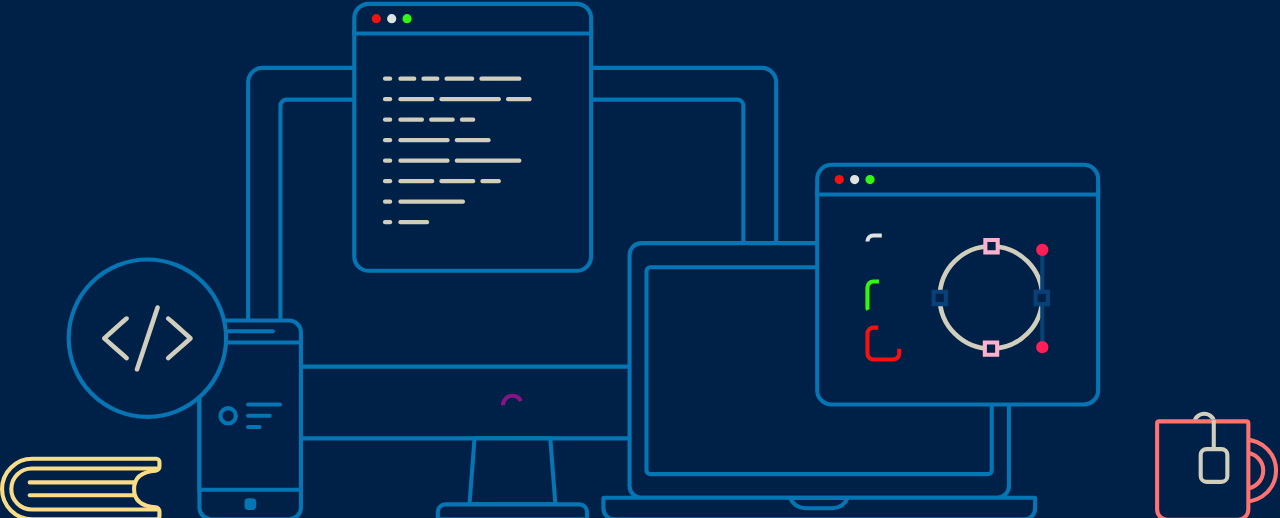
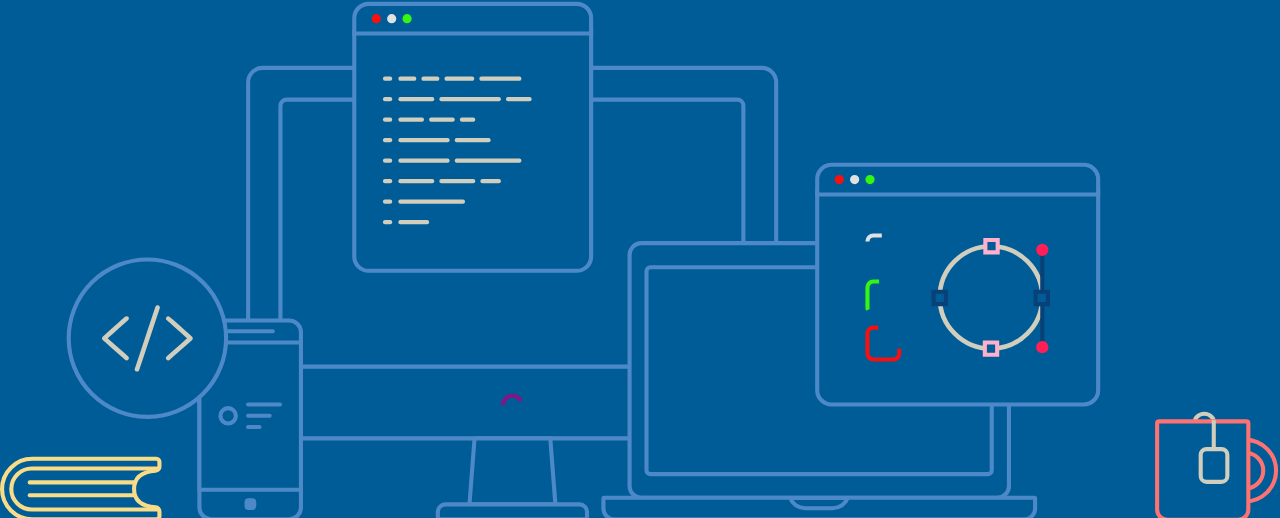
Before and after one commit to Sacsam005/my_portfolio_website, a plain HTML site: page index.html in a window 1280 px wide. Shown: the part 91-609 px from the top of the page. Drawn offline with nearby package versions, Linux system fonts and the light colour scheme; a web font is replaced by a local one.

Commit message:
background color chnaged

```diff
--- a/css/blog.css
+++ b/css/blog.css
@@ -51,7 +51,7 @@ span {
 }
 
 .blog-item h3 {
-  background-image: linear-gradient(90deg, #d32cca, blue);
+  background-image: linear-gradient(90deg, #964b92, #964b92);
   background-size: 0% 2px;
   background-repeat: no-repeat;
   background-position: left bottom;
@@ -101,7 +101,7 @@ a.button:hover {
 
 #blog-section {
   padding: 1rem 1rem;
-  background: #002147;
+  background: #005c97;
 }
 
 .col-xs-12,
--- a/css/contact.css
+++ b/css/contact.css
@@ -1,5 +1,5 @@
 body {
-  background: #002147;
+  background: #005C97;
   height: 100vh;
   overflow-x: hidden;
   color: #ccd3da;
--- a/css/mobile.css
+++ b/css/mobile.css
@@ -191,7 +191,7 @@
     left: -100%;
     -webkit-transition: 0.5s;
     transition: 0.5s;
-    background: #002147;
+    background: #005C97;
     margin: 0 auto;
     z-index: 1;
   }
--- a/css/project.scss
+++ b/css/project.scss
@@ -1,10 +1,10 @@
 * {
   box-sizing: border-box;
-  background-color: #002147;
+  background-color: #005c97;
 }
 
 body {
-  background: #002147;
+  background: #005c97;
   overflow-x: hidden;
 }
 
@@ -34,7 +34,7 @@ iframe {
   }
   .card-title h2,
   .card-title p {
-    background-image: linear-gradient(90deg, #d32cca, blue);
+    background-image: linear-gradient(90deg, #964b92, #964b92);
     background-size: 0% 2px;
     background-repeat: no-repeat;
     background-position: left bottom;
@@ -100,7 +100,7 @@ iframe {
         line-height: 2;
         font-weight: 700;
         text-align: right;
-        background-image: linear-gradient(90deg, #d32cca, blue);
+        background-image: linear-gradient(90deg, #964b92, #964b92);
         background-size: 0% 2px;
         background-repeat: no-repeat;
         background-position: right bottom;
--- a/css/style.css
+++ b/css/style.css
@@ -4,14 +4,14 @@
 * {
   font-family: 'Genos';
   height: auto;
-  background: #002147;
+  background: #005c97;
   color: #ccd3da;
   scroll-behavior: smooth;
   box-sizing: border-box;
 }
 
 body {
-  background: #002147 !important;
+  background: #005c97 !important;
   overflow-x: hidden;
 }
 
@@ -128,7 +128,7 @@ h4 {
 }
 
 #chat-bot-message-container .chat-bot-message-label {
-  background: #002147 !important;
+  background: #005c97 !important;
   padding: 10px !important;
 }
 
@@ -150,7 +150,7 @@ h4 {
 nav {
   height: auto;
   width: 100%;
-  background: #002147;
+  background: #005c97;
   display: -webkit-box;
   display: -ms-flexbox;
   display: flex !important;
@@ -233,7 +233,7 @@ p::first-letter,
 .sitemap .nav-item a,
 a.nav-link,
 footer span {
-  background-image: linear-gradient(90deg, #d32cca, blue);
+  background-image: linear-gradient(90deg, #964b92, #964b92);
   background-size: 0% 1px;
   background-repeat: no-repeat;
   background-position: left bottom;
@@ -672,7 +672,7 @@ pre code {
 #item1.card,
 #item2.card {
   padding-left: 0.5rem;
-  background: #002147;
+  background: #005c97;
   text-align: start;
   box-shadow: 0.5px 0.5px orange;
   line-height: 2rem;
@@ -696,7 +696,7 @@ footer h3 {
 .footer-section {
   width: 100%;
   height: auto;
-  background: #002147;
+  background: #005c97;
   overflow-x: hidden;
 }
 
@@ -747,7 +747,7 @@ input#email {
 }
 
 form input.form-control {
-  color: #002147 !important;
+  color: #005c97 !important;
   border-radius: 10px;
 }
 
--- a/index.html
+++ b/index.html
@@ -101,62 +101,96 @@
         <g id="Group-32" transform="translate(0.000000, 3.000000)">
           <path
             d="M126.007899,38.7650154 C126.007899,34.7383476 129.263975,31.4816286 133.298472,31.4816286 L386.871877,31.4816286 C390.898902,31.4816286 394.162451,34.7405 394.162451,38.7650154 L394.162451,212.307477 C394.162451,216.334145 390.906375,219.590864 386.871877,219.590864 L133.298472,219.590864 C129.271447,219.590864 126.007899,216.331993 126.007899,212.307477 L126.007899,38.7650154 Z"
-            id="Case" stroke="#0575B4" stroke-width="2.08142999" fill="#002147" class="zrpfIRpo_0"></path>
+            id="Case" stroke="#4d89c8
+
+" stroke-width="2.08142999" fill="#005C97" class="zrpfIRpo_0"></path>
           <path
             d="M142.409667,50.7365341 C142.409667,49.0123794 143.813338,47.612711 145.535934,47.612711 L374.37407,47.612711 C376.102828,47.612711 377.500337,49.004393 377.500337,50.7365341 L377.500337,180.042016 C377.500337,181.766171 376.096666,183.165839 374.37407,183.165839 L145.535934,183.165839 C143.807176,183.165839 142.409667,181.774157 142.409667,180.042016 L142.409667,50.7365341 Z"
-            id="Case" stroke="#0575B4" stroke-width="2.08142999" fill="#002147" class="zrpfIRpo_1"></path>
-          <path d="M240.989547,219.590864 L279.441148,219.590864 L282.037136,253.153923 L238.39356,253.153923 L240.989547,219.590864 Z" id="Case" stroke="#0575B4" stroke-width="2.08142999" fill="#002147"
-            class="zrpfIRpo_2">
+            id="Case" stroke="#4d89c8
+
+" stroke-width="2.08142999" fill="#005C97" class="zrpfIRpo_1"></path>
+          <path d="M240.989547,219.590864 L279.441148,219.590864 L282.037136,253.153923 L238.39356,253.153923 L240.989547,219.590864 Z" id="Case" stroke="#4d89c8
+
+" stroke-width="2.08142999" fill="#005C97" class="zrpfIRpo_2">
           </path>
           <path
             d="M222.334407,253.411496 L222.334407,256.926514 C222.334407,259.006825 224.024461,260.699106 226.104395,260.699106 L294.3263,260.699106 C296.402444,260.699106 298.096288,259.006629 298.096288,256.926514 L298.096288,253.411496 C298.096288,253.265769 297.983625,253.153923 297.834738,253.153923 L222.595957,253.153923 C222.450148,253.153923 222.334407,253.269384 222.334407,253.411496 Z"
-            id="Keyboard" stroke="#0575B4" stroke-width="2.08142999" fill="#002147" transform="translate(260.215348, 256.926514) scale(1, -1) translate(-260.215348, -256.926514) " class="zrpfIRpo_3"></path>
+            id="Keyboard" stroke="#4d89c8
+
+" stroke-width="2.08142999" fill="#005C97" transform="translate(260.215348, 256.926514) scale(1, -1) translate(-260.215348, -256.926514) " class="zrpfIRpo_3"></path>
           <path id="Oval-6" stroke="#861485" stroke-width="2.08142999" d="M255.39895587,202.809335A4.81639213,4.81330685 0,1,1 265.03174013,202.809335A4.81639213,4.81330685 0,1,1 255.39895587,202.809335"
             class="zrpfIRpo_4"></path>
-          <path id="Case" stroke="#0575B4" stroke-width="2.08142999" fill="#002147" width="51.5470788" height="100.949355"
+          <path id="Case" stroke="#4d89c8
+
+" stroke-width="2.08142999" fill="#005C97" width="51.5470788" height="100.949355"
             d="M 107.275074,159.749752 L 146.8221528,159.749752 A 6,6,0,0,1,152.8221528,165.749752 L 152.8221528,254.69910700000003 A 6,6,0,0,1,146.8221528,260.699107 L 107.275074,260.699107 A 6,6,0,0,1,101.275074,254.69910700000003 L 101.275074,165.749752 A 6,6,0,0,1,107.275074,159.749752"
             class="zrpfIRpo_5"></path>
-          <path d="M101.275074,170.937438 L152.822153,170.937438 L152.822153,245.686792 L101.275074,245.686792 L101.275074,170.937438 Z" id="Case" stroke="#0575B4" stroke-width="2.08142999" fill="#002147"
-            class="zrpfIRpo_6">
+          <path d="M101.275074,170.937438 L152.822153,170.937438 L152.822153,245.686792 L101.275074,245.686792 L101.275074,170.937438 Z" id="Case" stroke="#4d89c8
+
+" stroke-width="2.08142999" fill="#005C97" class="zrpfIRpo_6">
           </path>
-          <path id="Rectangle-11" fill="#0575B4" width="24.7328244" height="2.08142999"
+          <path id="Rectangle-11" fill="#4d89c8
+
+" width="24.7328244" height="2.08142999"
             d="M 115.812374,164.17279 L 138.5451984,164.17279 A 1,1,0,0,1,139.5451984,165.17279 L 139.5451984,165.25421999 A 1,1,0,0,1,138.5451984,166.25421999 L 115.812374,166.25421999 A 1,1,0,0,1,114.812374,165.25421999 L 114.812374,165.17279 A 1,1,0,0,1,115.812374,164.17279"
             class="zrpfIRpo_7"></path>
-          <path id="Rectangle-11" fill="#0575B4" width="5.93587786" height="5.93207547"
+          <path id="Rectangle-11" fill="#4d89c8
+
+" width="5.93587786" height="5.93207547"
             d="M 126.184813,250.031778 L 128.12069086,250.031778 A 2,2,0,0,1,130.12069086,252.031778 L 130.12069086,253.96385347 A 2,2,0,0,1,128.12069086,255.96385347 L 126.184813,255.96385347 A 2,2,0,0,1,124.184813,253.96385347 L 124.184813,252.031778 A 2,2,0,0,1,126.184813,250.031778"
             class="zrpfIRpo_8"></path>
-          <path id="Oval-6" stroke="#0575B4" stroke-width="2.08142999" fill="#002147" d="M111.9485742,208.142999A3.9051828,3.90268123 0,1,1 119.75893980000001,208.142999A3.9051828,3.90268123 0,1,1 111.9485742,208.142999"
-            class="zrpfIRpo_9"></path>
-          <path id="Rectangle-11" fill="#0575B4" width="18.2241864" height="2.08142999"
+          <path id="Oval-6" stroke="#4d89c8
+
+" stroke-width="2.08142999" fill="#005C97" d="M111.9485742,208.142999A3.9051828,3.90268123 0,1,1 119.75893980000001,208.142999A3.9051828,3.90268123 0,1,1 111.9485742,208.142999" class="zrpfIRpo_9"></path>
+          <path id="Rectangle-11" fill="#4d89c8
+
+" width="18.2241864" height="2.08142999"
             d="M 125.96585,201.378352 L 142.1900364,201.378352 A 1,1,0,0,1,143.1900364,202.378352 L 143.1900364,202.45978199 A 1,1,0,0,1,142.1900364,203.45978199 L 125.96585,203.45978199 A 1,1,0,0,1,124.96585,202.45978199 L 124.96585,202.378352 A 1,1,0,0,1,125.96585,201.378352"
             class="zrpfIRpo_10"></path>
-          <path id="Rectangle-11" fill="#0575B4" width="13.017276" height="2.08142999"
+          <path id="Rectangle-11" fill="#4d89c8
+
+" width="13.017276" height="2.08142999"
             d="M 125.96585,207.102284 L 136.983126,207.102284 A 1,1,0,0,1,137.983126,208.102284 L 137.983126,208.18371399 A 1,1,0,0,1,136.983126,209.18371399 L 125.96585,209.18371399 A 1,1,0,0,1,124.96585,208.18371399 L 124.96585,208.102284 A 1,1,0,0,1,125.96585,207.102284"
             class="zrpfIRpo_11"></path>
-          <path id="Rectangle-11" fill="#0575B4" width="7.81036561" height="2.08142999"
+          <path id="Rectangle-11" fill="#4d89c8
+
+" width="7.81036561" height="2.08142999"
             d="M 125.96585,212.826216 L 131.77621561,212.826216 A 1,1,0,0,1,132.77621561,213.826216 L 132.77621561,213.90764599 A 1,1,0,0,1,131.77621561,214.90764599 L 125.96585,214.90764599 A 1,1,0,0,1,124.96585,213.90764599 L 124.96585,213.826216 A 1,1,0,0,1,125.96585,212.826216"
             class="zrpfIRpo_12"></path>
-          <path id="Oval-7" stroke="#0575B4" stroke-width="2.08142999" fill="#002147" d="M34.8856326,168.725919A39.9637045,39.9374379 0,1,1 114.81304159999999,168.725919A39.9637045,39.9374379 0,1,1 34.8856326,168.725919"
-            class="zrpfIRpo_13"></path>
-          <path id="Case" stroke="#0575B4" stroke-width="2.08142999" fill="#002147" width="192.654351" height="129.308838"
+          <path id="Oval-7" stroke="#4d89c8
+
+" stroke-width="2.08142999" fill="#005C97" d="M34.8856326,168.725919A39.9637045,39.9374379 0,1,1 114.81304159999999,168.725919A39.9637045,39.9374379 0,1,1 34.8856326,168.725919" class="zrpfIRpo_13"></path>
+          <path id="Case" stroke="#4d89c8
+
+" stroke-width="2.08142999" fill="#005C97" width="192.654351" height="129.308838"
             d="M 325.704966,120.462761 L 506.35931700000003,120.462761 A 6,6,0,0,1,512.359317,126.462761 L 512.359317,243.771599 A 6,6,0,0,1,506.35931700000003,249.771599 L 325.704966,249.771599 A 6,6,0,0,1,319.704966,243.771599 L 319.704966,126.462761 A 6,6,0,0,1,325.704966,120.462761"
             class="zrpfIRpo_14"></path>
           <path
             d="M306.42601,250.02579 L306.42601,255.235353 C306.42601,258.248347 308.874337,260.699106 311.88835,260.699106 L520.175933,260.699106 C523.187441,260.699106 525.638273,258.249893 525.638273,255.235353 L525.638273,250.02579 C525.638273,249.884133 525.525092,249.771599 525.379413,249.771599 L306.68487,249.771599 C306.538643,249.771599 306.42601,249.8841 306.42601,250.02579 Z"
-            id="Keyboard" stroke="#0575B4" stroke-width="2.08142999" fill="#002147" class="zrpfIRpo_15"></path>
+            id="Keyboard" stroke="#4d89c8
+
+" stroke-width="2.08142999" fill="#005C97" class="zrpfIRpo_15"></path>
           <path
             d="M430.428848,249.888735 L401.270407,249.88823 C402.433781,252.961493 405.402425,255.091813 408.808279,255.091813 L422.891133,255.091813 C426.2974,255.091813 429.265465,252.961765 430.428848,249.888735 Z"
-            id="Notch" stroke="#0575B4" stroke-width="2.08142999" fill="#002147" class="zrpfIRpo_16"></path>
-          <path id="Screen" stroke="#0575B4" stroke-width="2.08142999" fill="#002147" width="175.319716" height="105.073079"
+            id="Notch" stroke="#4d89c8
+
+" stroke-width="2.08142999" fill="#005C97" class="zrpfIRpo_16"></path>
+          <path id="Screen" stroke="#4d89c8
+
+" stroke-width="2.08142999" fill="#005C97" width="175.319716" height="105.073079"
             d="M 330.295034,132.691162 L 501.61474999999996,132.691162 A 2,2,0,0,1,503.61474999999996,134.691162 L 503.61474999999996,235.764241 A 2,2,0,0,1,501.61474999999996,237.764241 L 330.295034,237.764241 A 2,2,0,0,1,328.295034,235.764241 L 328.295034,134.691162 A 2,2,0,0,1,330.295034,132.691162"
             class="zrpfIRpo_17"></path>
           <path id="Oval-3" fill="#293347" d="M253.0558454,49.9543198A1.3017276,1.30089374 0,1,1 255.6593006,49.9543198A1.3017276,1.30089374 0,1,1 253.0558454,49.9543198" class="zrpfIRpo_18"></path>
           <path
             d="M179.899422,11.9682224 L300.177718,11.9682224 L300.177718,127.227794 C300.177718,131.24909 296.908511,134.512413 292.886465,134.512413 L187.190674,134.512413 C183.165634,134.512413 179.899422,131.247907 179.899422,127.227794 L179.899422,11.9682224 Z"
-            id="Case" stroke="#0575B4" stroke-width="2.08142999" fill="#002147" class="zrpfIRpo_19"></path>
+            id="Case" stroke="#4d89c8
+
+" stroke-width="2.08142999" fill="#005C97" class="zrpfIRpo_19"></path>
           <path
             d="M179.899422,6.23775036 C179.899422,2.21962044 183.168858,-1.040715 187.190674,-1.040715 L292.886465,-1.040715 C296.913475,-1.040715 300.177718,2.21613142 300.177718,6.23775036 L300.177718,14.0496524 L179.899422,14.0496524 L179.899422,6.23775036 Z"
-            id="Case" stroke="#0575B4" stroke-width="2.08142999" fill="#002147" class="zrpfIRpo_20"></path>
+            id="Case" stroke="#4d89c8
+
+" stroke-width="2.08142999" fill="#005C97" class="zrpfIRpo_20"></path>
           <path id="Oval-5" fill="#f71010" d="M188.75050232,6.50446872A2.34310968,2.34160874 0,1,1 193.43672168,6.50446872A2.34310968,2.34160874 0,1,1 188.75050232,6.50446872" class="zrpfIRpo_21"></path>
           <path id="Oval-5" fill="#dee3e2" d="M196.56086832,6.50446872A2.34310968,2.34160874 0,1,1 201.24708768,6.50446872A2.34310968,2.34160874 0,1,1 196.56086832,6.50446872" class="zrpfIRpo_22"></path>
           <path id="Oval-5" fill="#33f710" d="M204.37123332000002,6.50446872A2.34310968,2.34160874 0,1,1 209.05745268,6.50446872A2.34310968,2.34160874 0,1,1 204.37123332000002,6.50446872" class="zrpfIRpo_23"></path>
@@ -243,28 +277,32 @@
             class="zrpfIRpo_50"></path>
           <path
             d="M414.991426,93.6643496 L557.659437,93.6643496 L557.659437,195.142937 C557.659437,199.162932 554.399545,202.419067 550.373649,202.419067 L422.277215,202.419067 C418.255898,202.419067 414.991426,199.157214 414.991426,195.142937 L414.991426,93.6643496 Z"
-            id="Case" stroke="#0575B4" stroke-width="2.08142999" fill="#002147" class="zrpfIRpo_51"></path>
+            id="Case" stroke="#4d89c8
+
+" stroke-width="2.08142999" fill="#005C97" class="zrpfIRpo_51"></path>
           <path
             d="M414.991426,87.9338775 C414.991426,83.9126798 418.251232,80.6554121 422.277215,80.6554121 L550.373649,80.6554121 C554.397843,80.6554121 557.659437,83.9124627 557.659437,87.9338775 L557.659437,95.7457795 L414.991426,95.7457795 L414.991426,87.9338775 Z"
-            id="Case" stroke="#0575B4" stroke-width="2.08142999" fill="#002147" class="zrpfIRpo_52"></path>
+            id="Case" stroke="#4d89c8
+
+" stroke-width="2.08142999" fill="#005C97" class="zrpfIRpo_52"></path>
           <path id="Oval-5" fill="#f71010" d="M423.84250732,88.2005958A2.34310968,2.34160874 0,1,1 428.52872668,88.2005958A2.34310968,2.34160874 0,1,1 423.84250732,88.2005958" class="zrpfIRpo_53"></path>
           <path id="Oval-5" fill="#dee3e2" d="M431.65287232000003,88.2005958A2.34310968,2.34160874 0,1,1 436.33909168,88.2005958A2.34310968,2.34160874 0,1,1 431.65287232000003,88.2005958" class="zrpfIRpo_54"></path>
           <path id="Oval-5" fill="#33f710" d="M439.46323832,88.2005958A2.34310968,2.34160874 0,1,1 444.14945768,88.2005958A2.34310968,2.34160874 0,1,1 439.46323832,88.2005958" class="zrpfIRpo_55"></path>
-          <path id="Oval-6" stroke="#d1cebd" stroke-width="2.34160874" fill="#002147"
+          <path id="Oval-6" stroke="#d1cebd" stroke-width="2.34160874" fill="#005C97"
             d="M477.21333899999996,148.041708A26.034552,26.0178749 0,1,1 529.282443,148.041708A26.034552,26.0178749 0,1,1 477.21333899999996,148.041708" class="zrpfIRpo_56"></path>
-          <path d="M500.383423,118.901688 L500.383423,125.145978 L506.63305,125.145978 L506.63305,118.901688 L500.383423,118.901688 Z" id="Rectangle-12" stroke="#ffb0cd" stroke-width="2.08142999" fill="#002147"
+          <path d="M500.383423,118.901688 L500.383423,125.145978 L506.63305,125.145978 L506.63305,118.901688 L500.383423,118.901688 Z" id="Rectangle-12" stroke="#ffb0cd" stroke-width="2.08142999" fill="#005C97"
             class="zrpfIRpo_57"></path>
-          <path d="M500.123077,170.937438 L500.123077,177.181728 L506.372704,177.181728 L506.372704,170.937438 L500.123077,170.937438 Z" id="Rectangle-12" stroke="#ffb0cd" stroke-width="2.08142999" fill="#002147"
+          <path d="M500.123077,170.937438 L500.123077,177.181728 L506.372704,177.181728 L506.372704,170.937438 L500.123077,170.937438 Z" id="Rectangle-12" stroke="#ffb0cd" stroke-width="2.08142999" fill="#005C97"
             class="zrpfIRpo_58"></path>
-          <path d="M474.088525,145.179742 L474.088525,151.424032 L480.338152,151.424032 L480.338152,145.179742 L474.088525,145.179742 Z" id="Rectangle-12" stroke="#084177" stroke-width="2.08142999" fill="#002147"
+          <path d="M474.088525,145.179742 L474.088525,151.424032 L480.338152,151.424032 L480.338152,145.179742 L474.088525,145.179742 Z" id="Rectangle-12" stroke="#084177" stroke-width="2.08142999" fill="#005C97"
             class="zrpfIRpo_59"></path>
-          <path d="M525.897284,145.179742 L525.897284,151.424032 L532.146911,151.424032 L532.146911,145.179742 L525.897284,145.179742 Z" id="Rectangle-12" stroke="#084177" stroke-width="2.08142999" fill="#002147"
+          <path d="M525.897284,145.179742 L525.897284,151.424032 L532.146911,151.424032 L532.146911,145.179742 L525.897284,145.179742 Z" id="Rectangle-12" stroke="#084177" stroke-width="2.08142999" fill="#005C97"
             class="zrpfIRpo_60"></path>
           <path id="Line" stroke="#084177" stroke-width="2.08142999" stroke-linecap="square" d="M529.282443,124.625621L529.282443,144.139027" class="zrpfIRpo_61"></path>
           <path id="Line" stroke="#084177" stroke-width="2.08142999" stroke-linecap="square" d="M529.282443,151.944389L529.282443,171.457795" class="zrpfIRpo_62"></path>
           <path id="Oval-5" fill="#ff1e56" d="M526.15829676,123.845084A3.12414624,3.12214499 0,1,1 532.4065892399999,123.845084A3.12414624,3.12214499 0,1,1 526.15829676,123.845084" class="zrpfIRpo_63"></path>
           <path id="Oval-5" fill="#ff1e56" d="M526.15829676,173.279047A3.12414624,3.12214499 0,1,1 532.4065892399999,173.279047A3.12414624,3.12214499 0,1,1 526.15829676,173.279047" class="zrpfIRpo_64"></path>
-          <g id="Group-60" transform="translate(439.463238, 115.519364)" fill="#002147" stroke-width="2.08142999">
+          <g id="Group-60" transform="translate(439.463238, 115.519364)" fill="#005C97" stroke-width="2.08142999">
             <path id="Rectangle-15" width="16.1427564" stroke="#dee3e2" height="16.1310824"
               d="M 4.0407150000000005,1.040715 L 14.183471399999998,1.040715 A 3,3,0,0,1,17.1834714,4.0407150000000005 L 17.1834714,14.171797399999999 A 3,3,0,0,1,14.183471399999998,17.1717974 L 4.0407150000000005,17.1717974 A 3,3,0,0,1,1.040715,14.171797399999999 L 1.040715,4.0407150000000005 A 3,3,0,0,1,4.0407150000000005,1.040715"
               class="zrpfIRpo_65"></path>
@@ -275,22 +313,22 @@
               d="M 4.0407150000000005,47.8728898 L 14.183471399999998,47.8728898 A 3,3,0,0,1,17.1834714,50.8728898 L 17.1834714,61.00397220000001 A 3,3,0,0,1,14.183471399999998,64.0039722 L 4.0407150000000005,64.0039722 A 3,3,0,0,1,1.040715,61.00397220000001 L 1.040715,50.8728898 A 3,3,0,0,1,4.0407150000000005,47.8728898"
               class="zrpfIRpo_67"></path>
           </g>
-          <path id="Oval-8" stroke="#ff7272" stroke-width="2.08142999" fill="#002147" d="M616.7585378,235.982125A15.6207312,15.6107249 0,1,1 648.0000002,235.982125A15.6207312,15.6107249 0,1,1 616.7585378,235.982125"
+          <path id="Oval-8" stroke="#ff7272" stroke-width="2.08142999" fill="#005C97" d="M616.7585378,235.982125A15.6207312,15.6107249 0,1,1 648.0000002,235.982125A15.6207312,15.6107249 0,1,1 616.7585378,235.982125"
             class="zrpfIRpo_68"></path>
-          <path id="Oval-8" stroke="#ff7272" stroke-width="2.08142999" fill="#002147" d="M623.26717579,235.982125A9.11209321,9.10625621 0,1,1 641.49136221,235.982125A9.11209321,9.10625621 0,1,1 623.26717579,235.982125"
+          <path id="Oval-8" stroke="#ff7272" stroke-width="2.08142999" fill="#005C97" d="M623.26717579,235.982125A9.11209321,9.10625621 0,1,1 641.49136221,235.982125A9.11209321,9.10625621 0,1,1 623.26717579,235.982125"
             class="zrpfIRpo_69"></path>
-          <path id="Oval-8" stroke="#d1cebd" stroke-width="2.08142999" fill="#002147"
+          <path id="Oval-8" stroke="#d1cebd" stroke-width="2.08142999" fill="#005C97"
             d="M606.3447165900001,212.305859A5.20691041,5.20357498 0,1,1 616.75853741,212.305859A5.20691041,5.20357498 0,1,1 606.3447165900001,212.305859" class="zrpfIRpo_70"></path>
           <path
             d="M588.639887,211.004965 C588.065116,211.004965 587.599172,211.470909 587.599172,212.04568 L587.599172,255.75571 C587.599172,258.629565 589.928892,260.959285 592.802747,260.959285 L628.720118,260.959285 C631.593973,260.959285 633.923693,258.629565 633.923693,255.75571 L633.923693,212.04568 C633.923693,211.470909 633.457749,211.004965 632.882978,211.004965 L588.639887,211.004965 Z"
-            id="Rectangle-16" stroke="#ff7272" stroke-width="2.08142999" fill="#002147" class="zrpfIRpo_71"></path>
-          <path id="Rectangle-16" stroke="#d1cebd" stroke-width="2.08142999" fill="#002147" width="13.5393012" height="16.6514399"
+            id="Rectangle-16" stroke="#ff7272" stroke-width="2.08142999" fill="#005C97" class="zrpfIRpo_71"></path>
+          <path id="Rectangle-16" stroke="#d1cebd" stroke-width="2.08142999" fill="#005C97" width="13.5393012" height="16.6514399"
             d="M 612.728541,225.054618 L 620.2678421999999,225.054618 A 3,3,0,0,1,623.2678421999999,228.054618 L 623.2678421999999,238.70605790000002 A 3,3,0,0,1,620.2678421999999,241.70605790000002 L 612.728541,241.70605790000002 A 3,3,0,0,1,609.728541,238.70605790000002 L 609.728541,228.054618 A 3,3,0,0,1,612.728541,225.054618"
             class="zrpfIRpo_72"></path>
           <path id="Line-2" stroke="#d1cebd" stroke-width="2.08142999" stroke-linecap="square" d="M616.368019,211.395233L616.368019,223.233366" class="zrpfIRpo_73"></path>
           <path
             d="M16.391389,229.997886 C7.91344584,229.997886 1.040715,236.870617 1.040715,245.34856 C1.040715,253.826503 7.91344584,260.699234 16.391389,260.699234 L79.4070531,260.699234 C80.2692097,260.699234 80.9681256,260.000318 80.9681256,259.138161 L80.9681256,256.722169 C80.9681256,255.629844 80.123732,254.723351 79.0341503,254.645969 C71.8803755,254.137863 68.0805122,250.995245 68.0805122,245.34856 C68.0805122,239.701873 71.8803788,236.559254 79.0341596,236.05115 C80.1237345,235.973762 80.9681256,235.06727 80.9681256,233.974951 L80.9681256,231.558958 C80.9681256,230.696802 80.2692097,229.997886 79.4070531,229.997886 L16.391389,229.997886 Z"
-            id="Rectangle-17" stroke="#f8dc88" stroke-width="2.08142999" fill="#002147" class="zrpfIRpo_76"></path>
+            id="Rectangle-17" stroke="#f8dc88" stroke-width="2.08142999" fill="#005C97" class="zrpfIRpo_76"></path>
           <path
             d="M80.1864202,255.299762 C80.1864202,255.551575 79.9821545,255.75571 79.73018,255.75571 L79.73018,255.75571 L72.353427,255.75571 L16.1414223,255.75571 C10.3900278,255.75571 5.72760145,251.09627 5.72760145,245.34856 C5.72760145,239.60085 10.3900278,234.94141 16.1414223,234.94141 L72.353427,234.94141 L79.73018,234.94141 L79.73018,234.94141 C79.9821545,234.94141 80.1864202,235.145545 80.1864202,235.397358"
             id="Rectangle-19" stroke="#f8dc88" stroke-width="2.08142999" class="zrpfIRpo_77"></path>
```
Also changed, not shown: project.html (+2 -2 lines), css/project.css, 5 other files.
